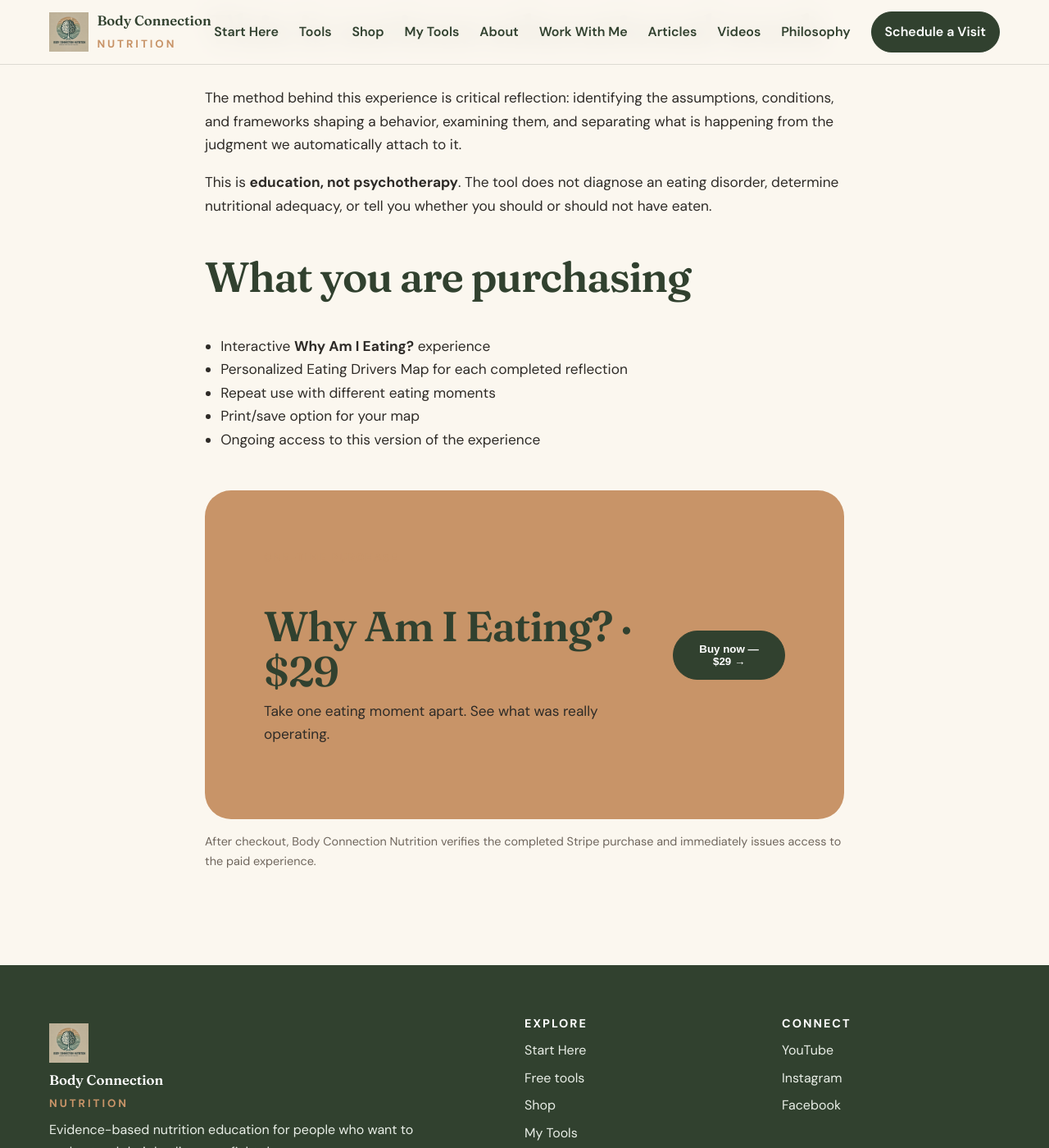
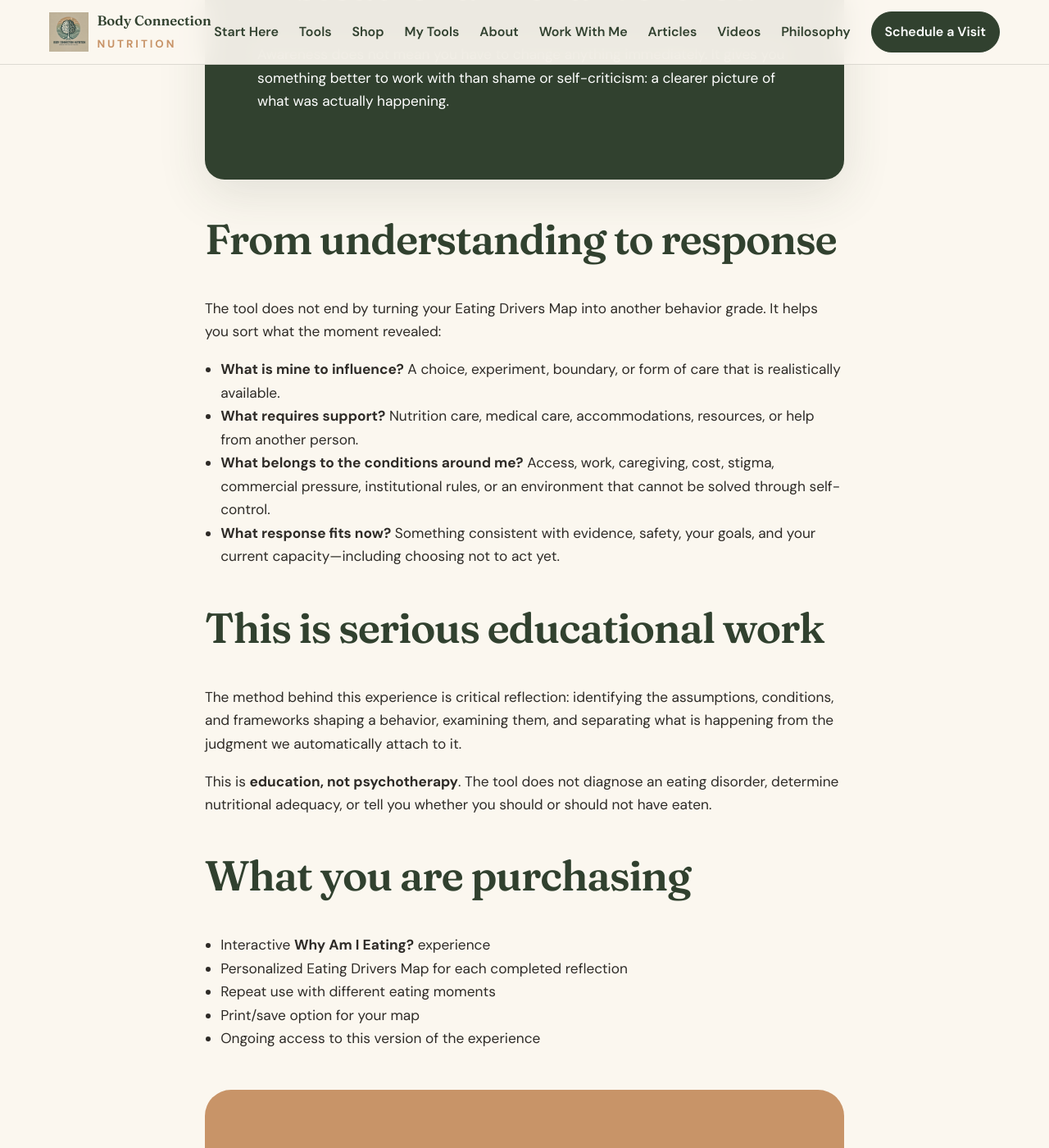
Before and after one commit to BodyConnectionNutrition/Nov-10-build, a Jekyll site: the page built from why-am-i-eating.md, in a window 1280 px wide and 1400 px high, scrolled down 5208 px. Shown: the whole window at 82% size. Built offline with Jekyll 4.4.1, drawn with Linux system fonts in a browser that asks for light colours; some of the changed text lies outside the part shown.

Commit message:
Unify Why Am I Eating with flagship five-part practice

```diff
--- a/why-am-i-eating.md
+++ b/why-am-i-eating.md
@@ -17,6 +17,10 @@
 <p><a class="text-link" href="/my-tools/">Already purchased? Open My Tools →</a></p>
 <p class="trust-line">Secure checkout powered by Stripe · One-time payment · Immediate access after purchase</p>
 </div>
+
+## Where this fits
+
+This is the second part of the flagship Body Connection pathway. <a href="/tools/can-you-hear-your-body/">Can You Hear Your Body?</a> helps you notice and interpret a signal. **Why Am I Eating?** helps you contextualize one eating moment, locate responsibility accurately, and decide whether any response would be useful. You can begin here; the first tool is not a prerequisite.
 
 ## What you will do
 
@@ -54,6 +58,15 @@
 <p>Awareness does not mean you have to change anything immediately. It gives you something better to work with than shame or self-criticism: a clearer picture of what was actually happening.</p>
 </div>
 
+## From understanding to response
+
+The tool does not end by turning your Eating Drivers Map into another behavior grade. It helps you sort what the moment revealed:
+
+- **What is mine to influence?** A choice, experiment, boundary, or form of care that is realistically available.
+- **What requires support?** Nutrition care, medical care, accommodations, resources, or help from another person.
+- **What belongs to the conditions around me?** Access, work, caregiving, cost, stigma, commercial pressure, institutional rules, or an environment that cannot be solved through self-control.
+- **What response fits now?** Something consistent with evidence, safety, your goals, and your current capacity—including choosing not to act yet.
+
 ## This is serious educational work
 
 The method behind this experience is critical reflection: identifying the assumptions, conditions, and frameworks shaping a behavior, examining them, and separating what is happening from the judgment we automatically attach to it.
@@ -69,7 +82,7 @@
 - Ongoing access to this version of the experience
 
 <div class="cta" style="margin-top:3rem">
-  <div><p class="eyebrow">One-time purchase</p><h2>Why Am I Eating? · $29</h2><p>Take one eating moment apart. See what was really operating.</p></div>
+  <div><p class="eyebrow">One-time purchase</p><h2>Why Am I Eating? · $29</h2><p>Notice the moment. Understand the conditions. Locate responsibility. Choose what happens next.</p></div>
   <form method="post" action="/.netlify/functions/create-checkout-session">
     <button class="button" type="submit">Buy now — $29 →</button>
   </form>
```
